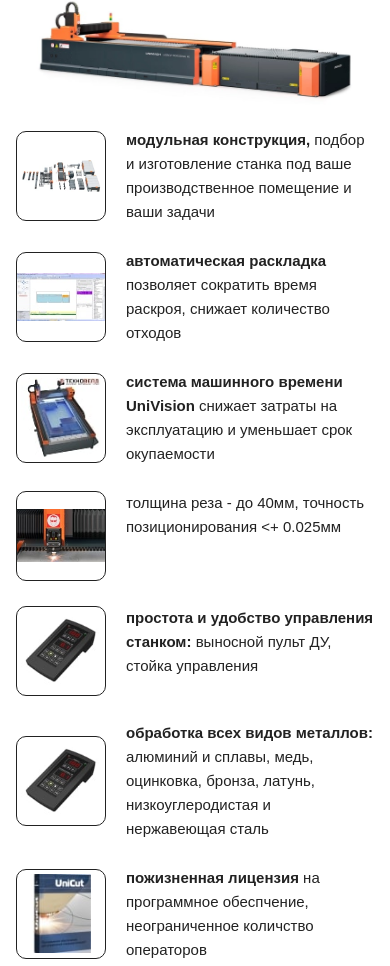
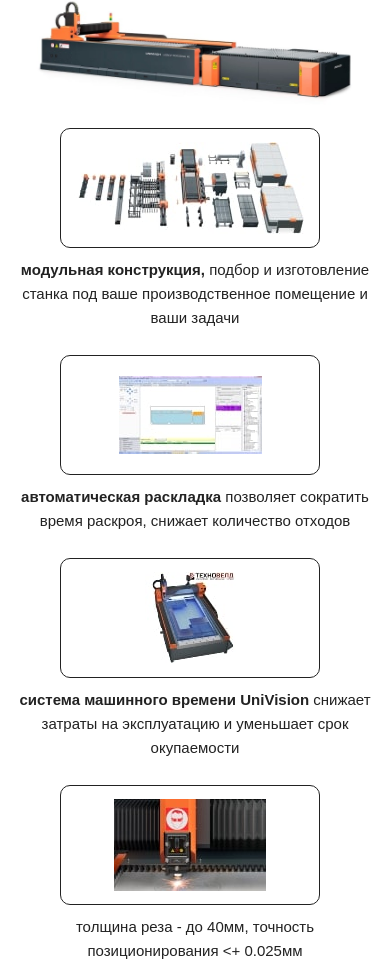
Before and after one commit to 33krisss55/Laser, a plain HTML site: page index.html in a window 390 px wide. Shown: the part 1787-2753 px from the top of the page. Drawn offline with nearby package versions, Linux system fonts and the light colour scheme.

Commit message:
правки

```diff
--- a/styles/style.css
+++ b/styles/style.css
@@ -69,7 +69,7 @@ h4.banner-block__item-title{margin-bottom: 15px; font-size: 24px;}
 .advantages__item{position: relative; width: calc(50% - 25px); margin-bottom: 25px; display: flex;}
 .advantages__img{position: relative; padding-right: 15px; display: flex; align-items: center;}
 .advantages__img-border{display: flex; overflow: hidden; align-items: center; justify-content: center; position: relative; border: 1px solid #222222; border-radius: 10px; background: #FFFFFF; height: 120px; width: 260px; flex-shrink: 0;}
-.advantages__img-border img{width: 100%; height: 100%; object-fit: contain;}
+.advantages__img-border img{max-width: 100%; max-height: 100%;}
 .advantages__text{position: relative; box-sizing: border-box; padding-left: 10px;}
 .advantages__text-title{font-weight: bold;}
 
@@ -118,7 +118,7 @@ p.about-block__item-text{margin: 0;}
     .info-block__item .btn.fix{margin: 0; margin-left: 15px;}
     .info-block__item + .info-block__item{margin-top: 15px;}
     .header__contacts-phone{margin: 0 10px;}
-    .advantages__img-border{width: 130px;}
+    .advantages__item{width: 100%;}
 }
 
 @media screen and (max-width: 768px){
@@ -133,7 +133,6 @@ p.about-block__item-text{margin: 0;}
     .about-block{padding: 0;}
     .advantages__item{width: 100%;}
     .calculate-form{padding: 25px;}
-    .advantages__img-border{width: 260px;}
     .values__item{font-size: 16px;}
 
     .form .form-group{margin-bottom: 15px;}
@@ -148,7 +147,6 @@ p.about-block__item-text{margin: 0;}
     .banner-block__info-item{width: 100%; margin-bottom: 10px;}
     .info-block__item{flex-direction: column;}
     .info-block__item .btn.fix{margin: 0 auto;}
-    .advantages__img-border{width: 130px;}
     .advantages__item-all-width{margin: 15px 0;}
 
     .about-block__item{width: 100%; margin-bottom: 15px;}
@@ -156,6 +154,8 @@ p.about-block__item-text{margin: 0;}
     .values__item-content{padding-left: 10px;}
 
     .question_frame{left: 0; width: 100%; margin-left: 0;}
+    .advantages__item{flex-direction: column; align-items: center;}
+    .advantages__text{padding-left: 0; padding-top: 10px; text-align: center;}
 }
 
 @media screen and (max-width: 550px){
@@ -171,10 +171,7 @@ p.about-block__item-text{margin: 0;}
     .banner-block h1.title{font-size: 26px;}
     .info-block__item + .info-block__item{margin-top: 10px;}
 
-    .advantages__img-border{width: 90px; height: 90px;}
     .advantages__img{padding-right: 10px;}
-    .advantages__img-border:after{right: -10px}
-    .advantages__img-border img{height: 90%;}
     .advantages__item-all-width{flex-wrap: wrap; align-items: center;}
     .advantages__item-all-width__img.big{order: 1; width: 100%;}
 
```
